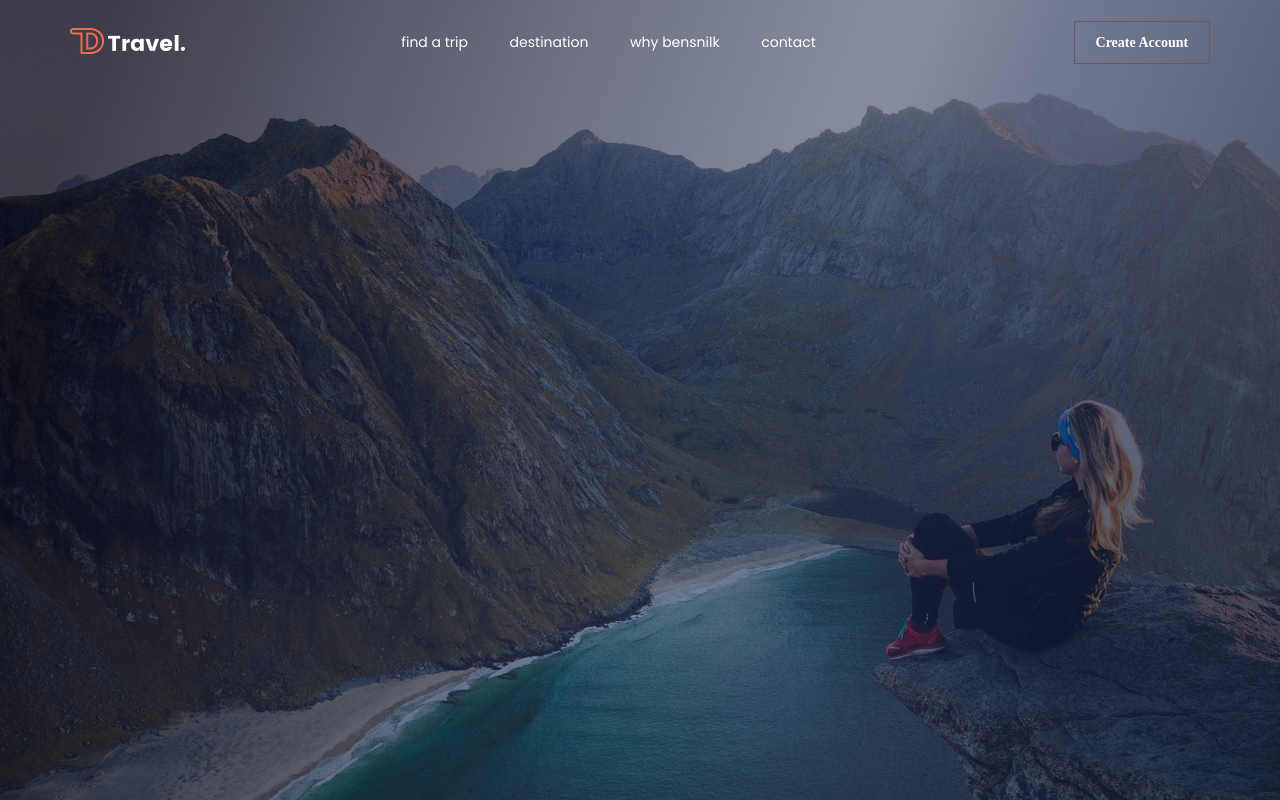
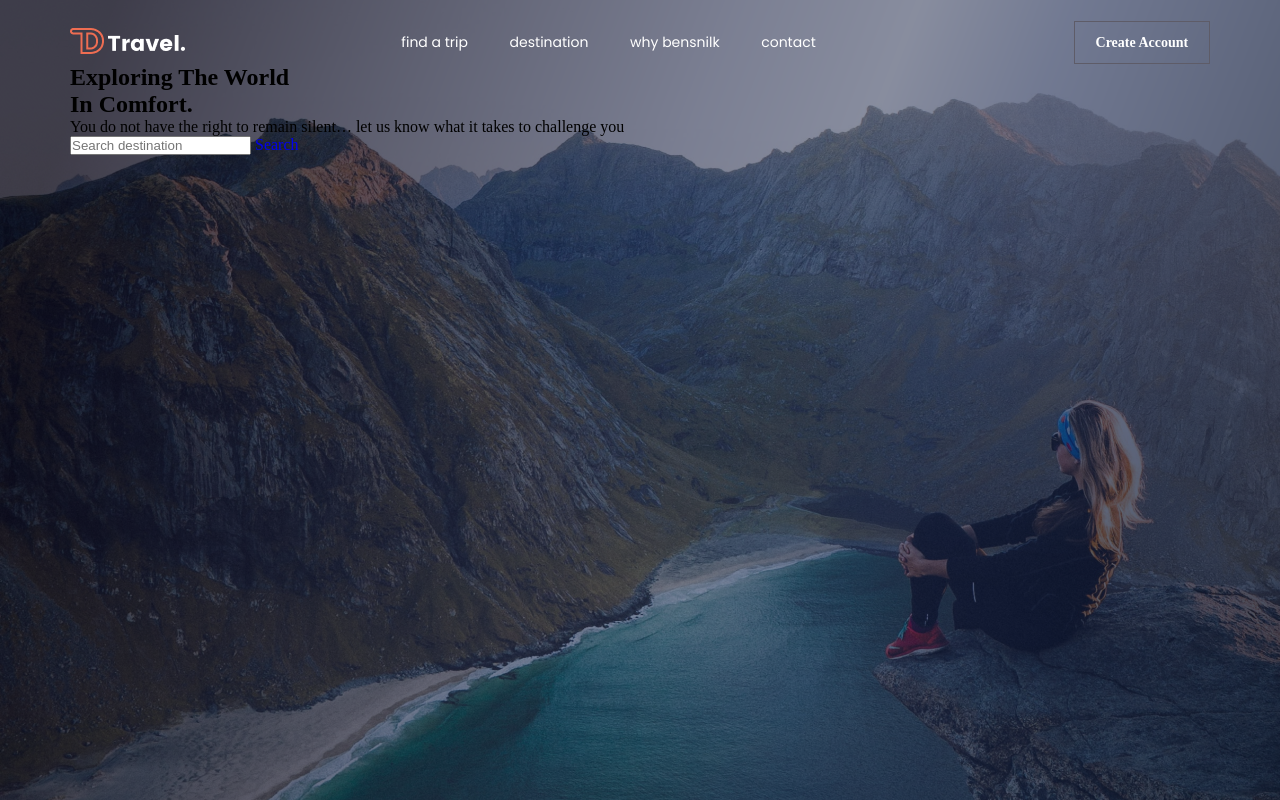
Before and after one commit to naimur202164-rony/Dream-Landing-Page, a plain HTML site: page index.html in a window 1280 px wide. Drawn offline with Linux system fonts and the light colour scheme.

Commit message:
working on banner section

```diff
--- a/index.html
+++ b/index.html
@@ -10,6 +10,7 @@
   <body>
     <header class="header">
       <div class="container">
+        <!-- Desktop-nav -->
         <nav>
           <div class="logo"><img src="./assets/Logo.png" alt="" /></div>
           <ul>
@@ -30,7 +31,22 @@
           <a href="#" class="btn">Create Account</a>
         </nav>
       </div>
-      <!-- Desktop-nav -->
+
+      <!-- Banner-section -->
+      <div class="container banner-section">
+        <h2>
+          Exploring The World <br />
+          In Comfort.
+        </h2>
+        <p>
+          You do not have the right to remain silent… let us know what it takes
+          to challenge you
+        </p>
+        <div class="input-container">
+          <input type="text" placeholder="Search destination" />
+          <a href="input-button">Search</a>
+        </div>
+      </div>
     </header>
 
     <script src="./script.js"></script>
--- a/style.css
+++ b/style.css
@@ -9,7 +9,7 @@
 }
 
 .container {
-  width: 1140px;
+  max-width: 1140px;
   margin: auto;
 }
 
```
